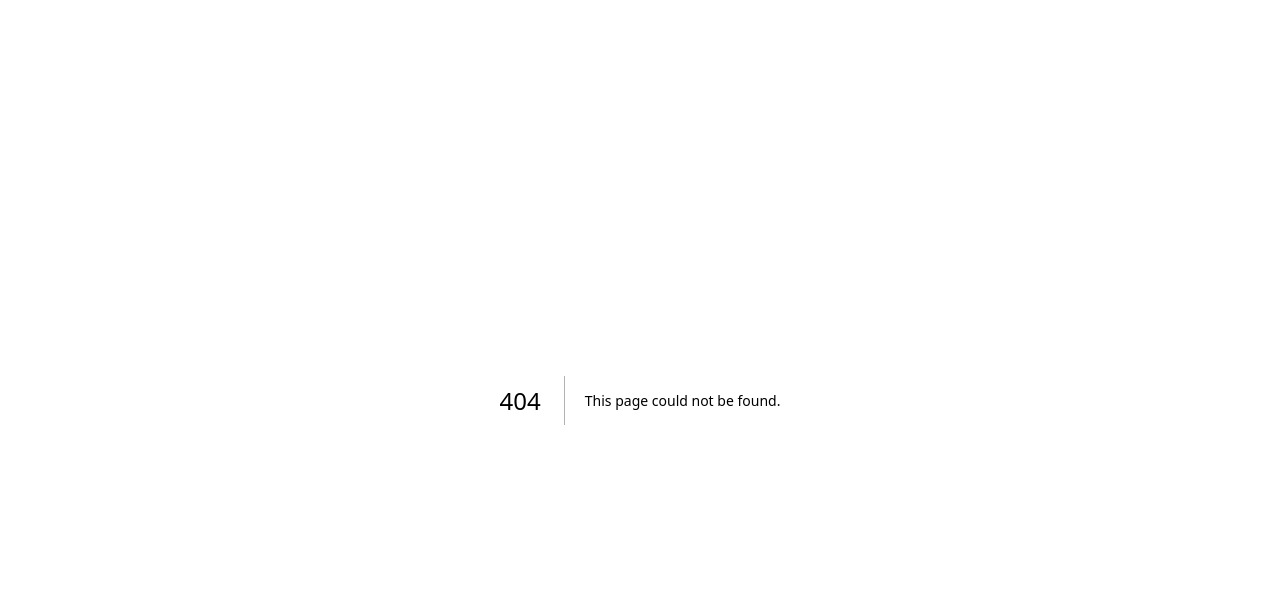
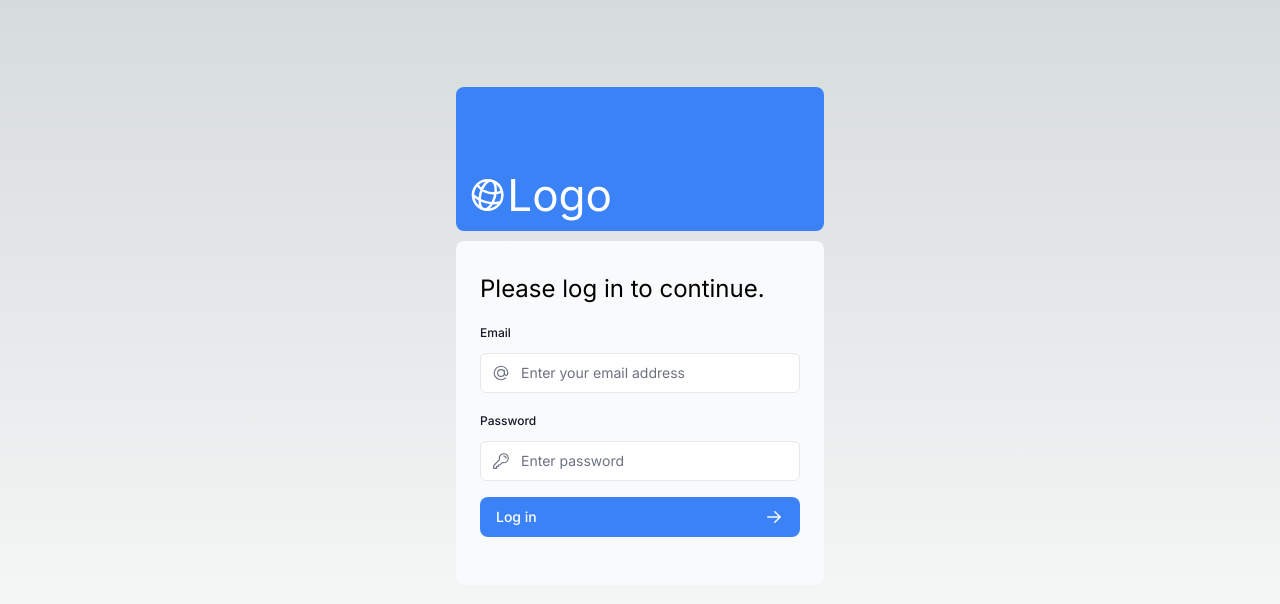
Before and after one commit to lucasmargui/react-structure-next, a Next.js app: page /login in a window 1280 px wide. Before the commit this address had no page. Shown: the top 604 px of the page. Built offline with nearby package versions, Linux system fonts and the light colour scheme.

Commit message:
update: add login

```diff
--- a/package.json
+++ b/package.json
@@ -12,6 +12,7 @@
     "@heroicons/react": "^2.1.1",
     "clsx": "^2.1.0",
     "next": "14.1.4",
+    "next-auth": "^5.0.0-beta.16",
     "react": "^18",
     "react-dom": "^18",
     "use-debounce": "^10.0.0",
--- /dev/null
+++ b/src/app/login/page.tsx
@@ -0,0 +1,17 @@
+import AcmeLogo from '@/app/ui/exemplo-logo';
+import LoginForm from '@/app/ui/login-form';
+
+export default function LoginPage() {
+  return (
+    <main className="flex items-center justify-center md:h-screen">
+      <div className="relative mx-auto flex w-full max-w-[400px] flex-col space-y-2.5 p-4 md:-mt-32">
+        <div className="flex h-20 w-full items-end rounded-lg bg-blue-500 p-3 md:h-36">
+          <div className="w-32 text-white md:w-36">
+            <AcmeLogo />
+          </div>
+        </div>
+        <LoginForm />
+      </div>
+    </main>
+  );
+}
--- a/src/app/ui/login-form.tsx
+++ b/src/app/ui/login-form.tsx
@@ -5,6 +5,7 @@
 } from '@heroicons/react/24/outline';
 import { ArrowRightIcon } from '@heroicons/react/20/solid';
 import { Button } from './button';
+import Link from 'next/link';
 
 export default function LoginForm() {
   return (
@@ -65,8 +66,18 @@
 
 function LoginButton() {
   return (
+    <Link
+
+      href="/dashboard"
+      >
     <Button className="mt-4 w-full">
+
+
+
+
       Log in <ArrowRightIcon className="ml-auto h-5 w-5 text-gray-50" />
     </Button>
+
+    </Link>
   );
 }
```
Also changed, not shown: 1 other file (tests, documents, lock files or other folders).
